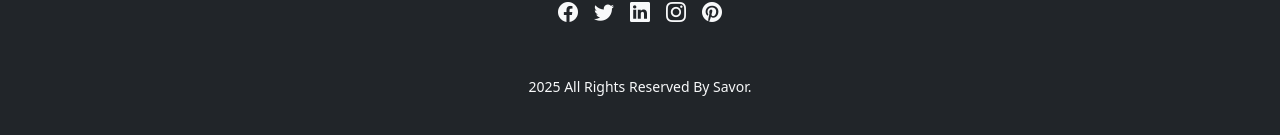
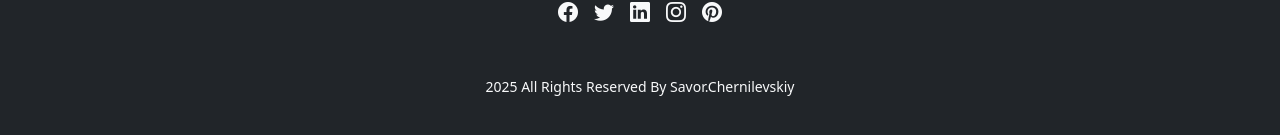
Before and after one commit to slxnwv11/restaurant--website-bootstrap., a plain HTML site: page index.html in a window 1280 px wide. Shown: the part 3723-3858 px from the top of the page. Drawn offline with nearby package versions, Linux system fonts and the light colour scheme.

Commit message:
Update index.html

```diff
--- a/index.html
+++ b/index.html
@@ -351,7 +351,7 @@
         </div>
         <div class="row mt-5">
             <div class="col-12 text-center small">
-                <p class="mb-1">2025 All Rights Reserved By Savor.</p>
+                <p class="mb-1">2025 All Rights Reserved By Savor.Chernilevskiy</p>
             </div>
         </div>
     </div>
@@ -420,4 +420,5 @@
     <i class="bi bi-arrow-up fs-4 text-light"></i>
 </a>
 </body>
+
 </html>
```
